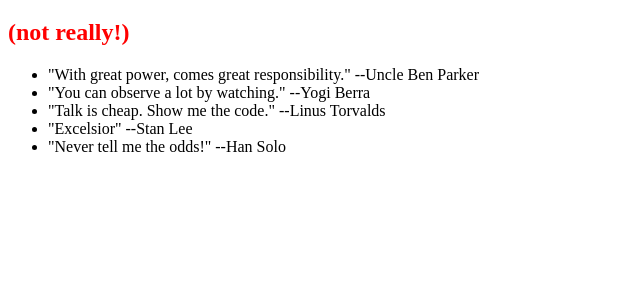
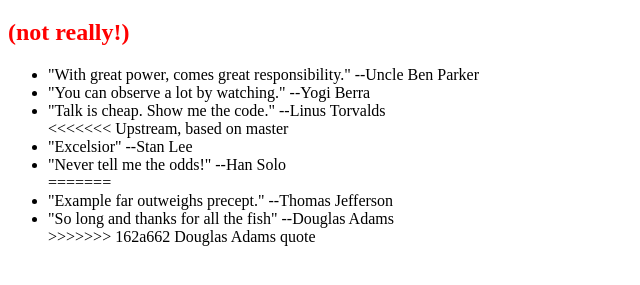
Before and after one commit to aveekbaruah/0main_openSAP_repo, a plain HTML site: page index.html in a window 1280 px wide. Shown: the part 61-346 px from the top of the page, without its empty margins (0-640 px from the left). Drawn offline with Linux system fonts and the light colour scheme.

Commit message:
Douglas Adams quote

```diff
--- a/index.html
+++ b/index.html
@@ -12,8 +12,13 @@
 			<li>"With great power, comes great responsibility." --Uncle Ben Parker</li>
 			<li>"You can observe a lot by watching." --Yogi Berra</li>
 			<li>"Talk is cheap. Show me the code." --Linus Torvalds</li>
+<<<<<<< Upstream, based on master
 			<li>"Excelsior" --Stan Lee</li>
 			<li>"Never tell me the odds!" --Han Solo</li>
+=======
+			<li>"Example far outweighs precept." --Thomas Jefferson</li>
+			<li>"So long and thanks for all the fish" --Douglas Adams</li>
+>>>>>>> 162a662 Douglas Adams quote
 		</ul>
 	</body>
 </html>
```
